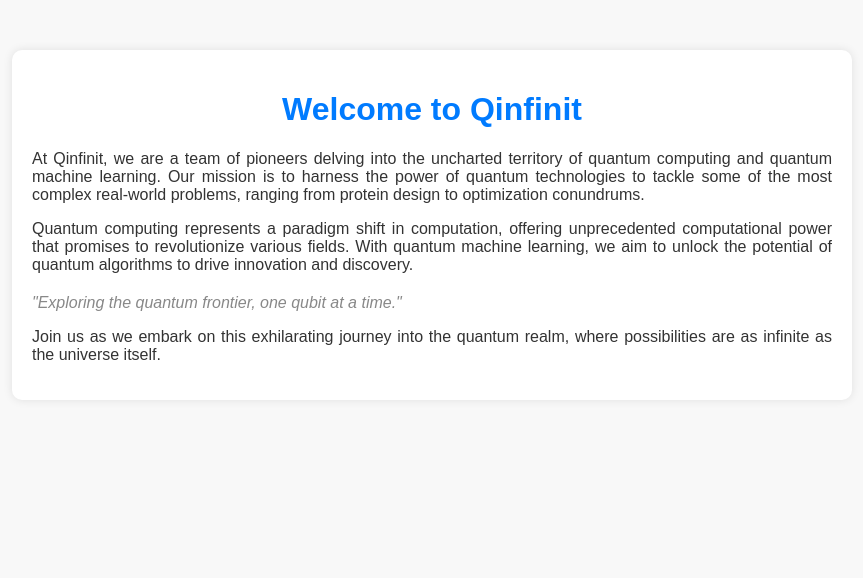
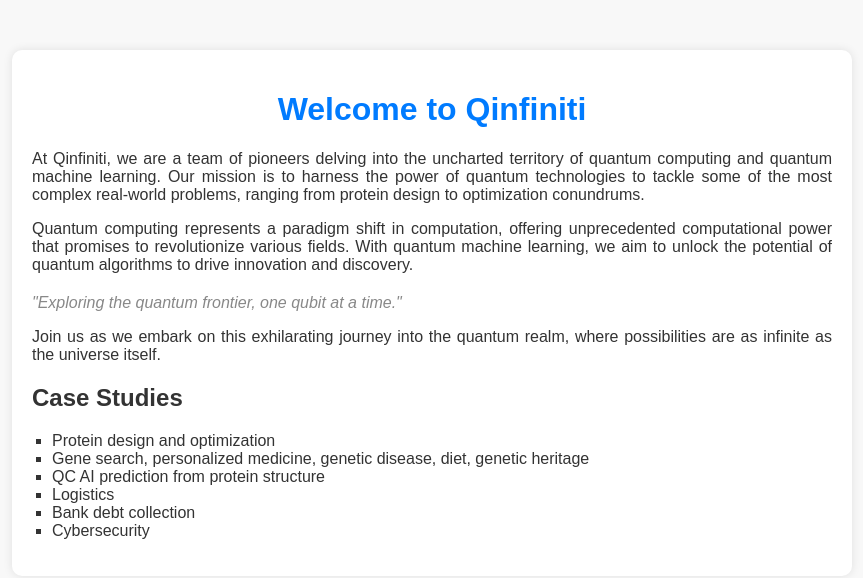
Before and after one commit to Qinfiniti/qinfiniti.github.io, a plain HTML site: page index.html in a window 1280 px wide. Shown: the whole page, without its empty margins (208-1071 px from the left). Drawn offline with Linux system fonts and the light colour scheme.

Commit message:
Adding Case Study Section

```diff
--- a/index.html
+++ b/index.html
@@ -3,94 +3,82 @@
 <html lang="en">
 
 <head>
-
     <meta charset="UTF-8">
-
     <meta name="viewport" content="width=device-width, initial-scale=1.0">
 
-    <title>Qinfinit - Unreconstructed Quantum Computing Team</title>
+    <title>Qinfiniti - Unreconstructed Quantum Computing Team</title>
 
     <style>
-
         body {
-
             font-family: Arial, sans-serif;
-
             margin: 0;
-
             padding: 0;
-
             background-color: #f8f8f8;
-
             color: #333;
-
         }
 
         .container {
-
             max-width: 800px;
-
             margin: 50px auto;
-
             padding: 20px;
-
             background-color: #fff;
-
             border-radius: 10px;
-
-            box-shadow: 0 0 10px rgba(0,0,0,0.1);
-
+            box-shadow: 0 0 10px rgba(0, 0, 0, 0.1);
         }
 
         h1 {
-
             text-align: center;
-
             color: #007bff;
-
         }
 
         p {
-
             text-align: justify;
-
         }
 
         .quote {
-
             font-style: italic;
-
             text-align: center;
-
             margin-top: 20px;
-
             color: #888;
-
         }
 
+        ul {
+            list-style-type: square;
+            padding-left: 20px;
+        }
     </style>
 
 </head>
 
 <body>
 
-    <div class="container">
+<div class="container">
 
-        <h1>Welcome to Qinfinit</h1>
+    <h1>Welcome to Qinfiniti</h1>
 
-        <p>At Qinfinit, we are a team of pioneers delving into the uncharted territory of quantum computing and quantum machine learning. Our mission is to harness the power of quantum technologies to tackle some of the most complex real-world problems, ranging from protein design to optimization conundrums.</p>
+    <p>At Qinfiniti, we are a team of pioneers delving into the uncharted territory of quantum computing and quantum machine learning.
+        Our mission is to harness the power of quantum technologies to tackle some of the most complex real-world problems, ranging from protein design to optimization conundrums.</p>
 
-        <p>Quantum computing represents a paradigm shift in computation, offering unprecedented computational power that promises to revolutionize various fields. With quantum machine learning, we aim to unlock the potential of quantum algorithms to drive innovation and discovery.</p>
+    <p>Quantum computing represents a paradigm shift in computation, offering unprecedented computational power that promises to revolutionize various fields.
+        With quantum machine learning, we aim to unlock the potential of quantum algorithms to drive innovation and discovery.</p>
 
-        <div class="quote">
+    <div class="quote">
+        <p>"Exploring the quantum frontier, one qubit at a time."</p>
+    </div>
 
-            <p>"Exploring the quantum frontier, one qubit at a time."</p>
+    <p>Join us as we embark on this exhilarating journey into the quantum realm, where possibilities are as infinite as the universe itself.</p>
 
-        </div>
+    <h2>Case Studies</h2>
+    <ul>
+        <li>Protein design and optimization</li>
+        <li>Gene search, personalized medicine, genetic disease, diet, genetic heritage</li>
+        <li>QC AI prediction from protein structure</li>
+        <li>Logistics</li>
+        <li>Bank debt collection</li>
+        <li>Cybersecurity</li>
+    </ul>
 
-        <p>Join us as we embark on this exhilarating journey into the quantum realm, where possibilities are as infinite as the universe itself.</p>
-
-    </div>
+</div>
 
 </body>
 
```
